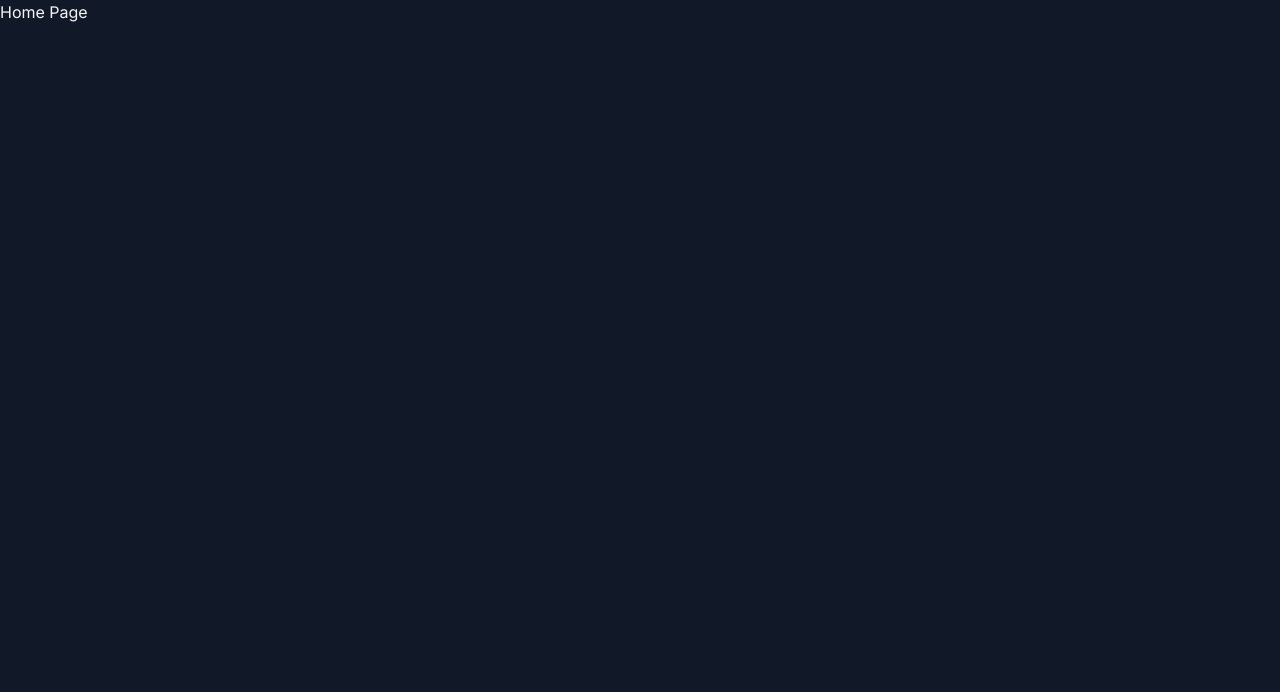
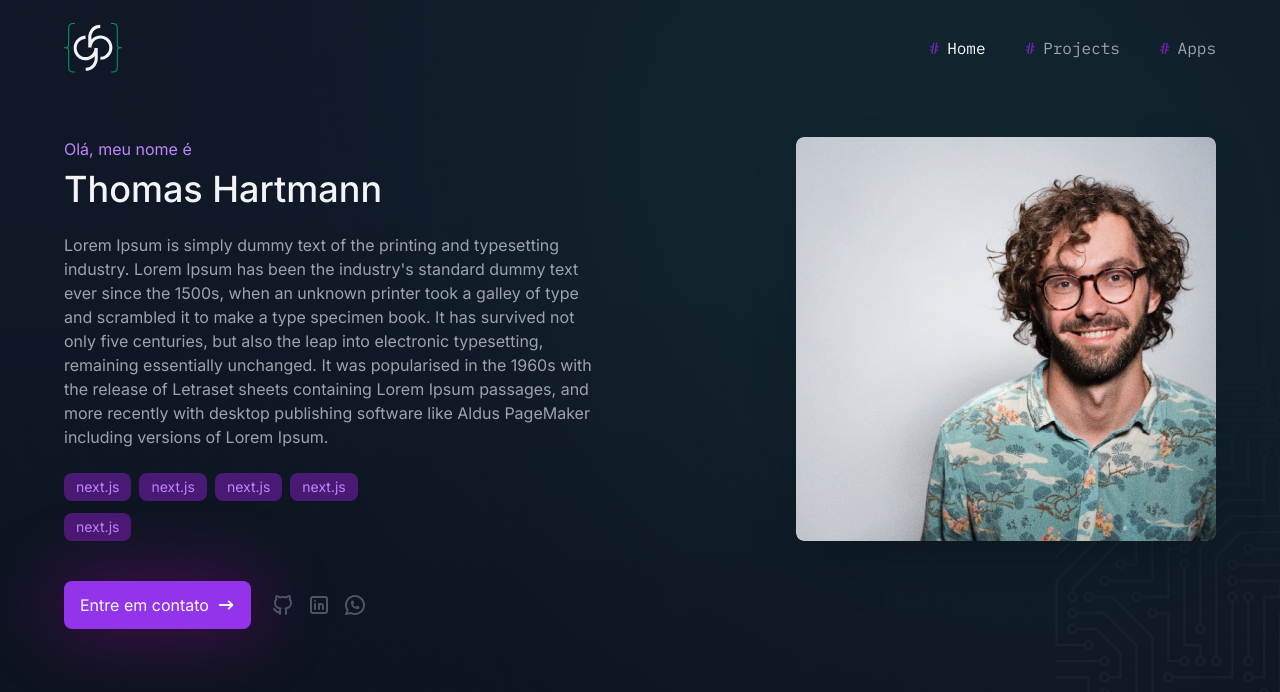
Before and after one commit to ThomasHartmannDev/portfolio, a Next.js app: page / in a window 1280 px wide. Shown: the top 692 px of the page. Built offline with nearby package versions, Linux system fonts and the light colour scheme.

Commit message:
First Page Created

```diff
--- /dev/null
+++ b/app/components/button/index.tsx
@@ -0,0 +1,16 @@
+import { ButtonHTMLAttributes } from "react"
+import { cn } from "../../libs/utils"
+type ButtonProps = ButtonHTMLAttributes<HTMLButtonElement>
+
+export const Button = ({children, className, ...props}: ButtonProps) =>{
+    return (
+        <button
+            className={
+                cn('bg-purple-600 py-3 px-4 rounded-lg text-gray-50 flex items-center justify-center gap-2 hover:bg-purple-500 transition-all disabled:opacity-50', className)
+            }
+            {...props}
+        >
+            {children}
+        </button>
+    )
+}
--- /dev/null
+++ b/app/components/header/index.tsx
@@ -0,0 +1,38 @@
+'use client'
+import Link from "next/link"
+import Image from "next/image"
+import { NavItem } from "./nav-item"
+
+const NAV_ITEMS = [
+    {
+        label:'Home',
+        href:'/'
+    },
+    {
+        label:'Projects',
+        href:'/Projects'
+    },
+    {
+        label:'Apps',
+        href:'/Apps'
+    }
+]
+
+
+export const Header = () =>{
+    return(
+        <header className="absolute top-0 w-full z-10 h-24 flex items-center justify-center">
+            <div className="container flex items-center justify-between">
+                <Link href="/">
+                    <Image width={58} height={49} src="/images/logo.svg" alt="Logo Hartmann's Dev"/>
+                </Link>
+
+                <nav className="flex items-center gap-4 sm:gap-10 ">
+                    {NAV_ITEMS.map(item =>(
+                        <NavItem {...item} key={item.label}/>
+                    ))}
+                </nav>
+            </div>
+        </header>
+    )
+}
--- /dev/null
+++ b/app/components/header/nav-item.tsx
@@ -0,0 +1,20 @@
+import Link from "next/link";
+import { usePathname } from 'next/navigation';
+import {cn} from '../../libs/utils'
+type NavItemProps = {
+    label: string
+    href: string
+}
+
+export const NavItem = ({label, href}:NavItemProps) =>{
+    const pathname = usePathname();
+    const isActive = pathname === href;
+    return (
+        <Link href={href} className= {
+            cn("text-gray-400 flex items-center gap-2 font-mono", isActive && 'text-gray-50')
+        }>
+        <span className="text-purple-700">#</span>
+        {label}
+        </Link>
+    );
+}
--- /dev/null
+++ b/app/components/pages/home/hero-section/index.tsx
@@ -0,0 +1,62 @@
+import { Button } from "@/app/components/button"
+import { TechBadge } from "@/app/components/tech-badge"
+import Image from "next/image"
+import { HiArrowNarrowRight } from 'react-icons/hi'
+import { TbBrandGithub, TbBrandWhatsapp, TbBrandLinkedin} from 'react-icons/tb'
+
+const MOCK_CONTACTS = [
+    {
+    url: 'https://github.com/ThomasHartmannDev',
+    icon: <TbBrandGithub/>
+    },
+    {
+    url: 'https://github.com/ThomasHartmannDev',
+    icon: <TbBrandLinkedin/>
+    },
+    {
+    url: 'https://github.com/ThomasHartmannDev',
+    icon: <TbBrandWhatsapp/>
+    }
+]
+
+export const HeroSection = () => {
+    return(
+        <section className="w-full lg:h-[755px] bg-hero-image bg-cover bg-center bg-no-repeat flex flex-col justify-end pb-10 sm:pb-32 py-32 lg:pb-[110px]">
+            <div className="container flex items-start justify-between flex-col-reverse lg:flex-row">
+                <div className="w-full lg:max-w-[530px]">
+                    <p className="text-mono text-purple-400">Olá, meu nome é</p>
+                    <h1 className="text-4xl font-medium mt-2">Thomas Hartmann</h1>
+                    <p className="text-gray-400 my-6 text-sm sm:text-base">Lorem Ipsum is simply dummy text of the printing and typesetting industry. Lorem Ipsum has been the industry's standard dummy text ever since the 1500s, when an unknown printer took a galley of type and scrambled it to make a type specimen book. It has survived not only five centuries, but also the leap into electronic typesetting, remaining essentially unchanged. It was popularised in the 1960s with the release of Letraset sheets containing Lorem Ipsum passages, and more recently with desktop publishing software like Aldus PageMaker including versions of Lorem Ipsum.</p>
+                    <div className="flex flex-wrap gap-x-2 gap-y-3 lg:max-w-[340px]">
+                        {Array.from({length: 5}).map((_, index) =>(
+                            <TechBadge name = "next.js"/>
+                        ))}
+                    </div>
+                    <div className="mt-6 lg:mt10 flex sm:items-center sm:gap-5 flex-col sm:flex-row">
+                        <Button className=" w-max shadow-button">
+                            Entre em contato
+                            <HiArrowNarrowRight size={18}/>
+                        </Button>
+                        <div className="text-gray-600 text-2xl flex items-center h-20 gap-3">
+                            {MOCK_CONTACTS.map((contact, index) =>(
+                                <a
+                                    href={contact.url}
+                                    key={`contact-${index}`}
+                                    target="_blank"
+                                    className="hover:text-gray-100 transition-colors"
+                                >
+                                    {contact.icon}
+                                </a>
+                            ))}
+                        </div>
+
+                    </div>
+                </div>
+
+                <Image width={420} height={404} src='/images/profile-pic.png' alt="Foto de perfil do Thomas Hartmann"
+                    className="w-[300px] h-[300px] lg:w-[420px] lg:h-[404px] mb-6 lg:mb-0 shadow-2xl rounded-lg object-cover"
+                />
+            </div>
+        </section>
+    )
+}
--- /dev/null
+++ b/app/components/tech-badge/index.tsx
@@ -0,0 +1,11 @@
+type techBadgeProps = {
+    name:string
+}
+
+export const TechBadge = ({name}:techBadgeProps) => {
+    return(
+        <span className="text-purple-400 bg-purple-900/80 text-sm py-1 px-3 rounded-lg">
+            {name}
+        </span>
+    );
+}
--- a/app/layout.tsx
+++ b/app/layout.tsx
@@ -1,7 +1,7 @@
 import { Inter, IBM_Plex_Mono } from 'next/font/google'
 import './globals.css'
 import { ReactNode } from 'react'
-
+import {Header} from "./components/header/index"
 const inter = Inter({
   variable: '--font-inter',
   subsets: ['latin'],
@@ -17,6 +17,7 @@
   return (
     <html lang="pt-BR" className={`${inter.variable} ${plexMono.variable}`}>
       <body>
+        <Header />
         {children}
       </body>
     </html>
--- /dev/null
+++ b/app/libs/utils.ts
@@ -0,0 +1,7 @@
+import { ClassValue, clsx } from 'clsx';
+import { twMerge } from 'tailwind-merge';
+
+
+export const cn = (...inputs: ClassValue[])=>{
+    return twMerge(clsx(inputs))
+}
--- a/app/page.tsx
+++ b/app/page.tsx
@@ -1,7 +1,9 @@
+import { HeroSection } from "./components/pages/home/hero-section";
+
 export default async function Home() {
   return (
     <>
-      <h1>Home Page</h1>
+      <HeroSection/>
     </>
   )
 }
--- a/tailwind.config.js
+++ b/tailwind.config.js
@@ -17,7 +17,9 @@
         mono: ['var(--font-plex-mono)', 'monospace'],
       },
       boxShadow: {
-        button: '0px 0px 68px 7px rgba(5, 150, 105, 0.4)',
+        //button: '0px 0px 68px 7px rgba(5, 150, 105, 0.4)',
+        button: '0px 0px 68px 7px rgba(150, 5, 150, 0.4)',
+
       },
     },
   },
```
Also changed, not shown: 2 other files (tests, documents, lock files or other folders).
